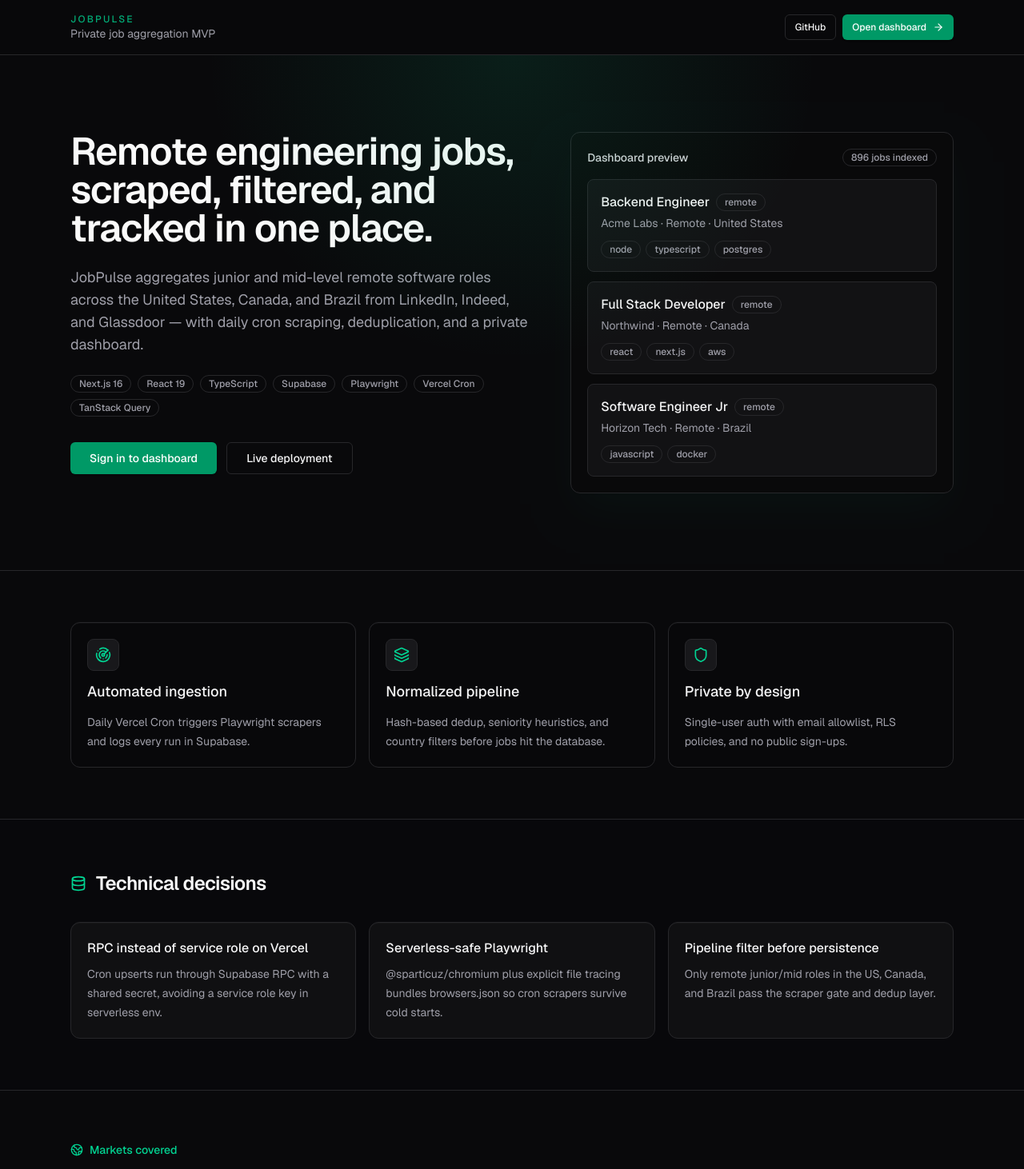
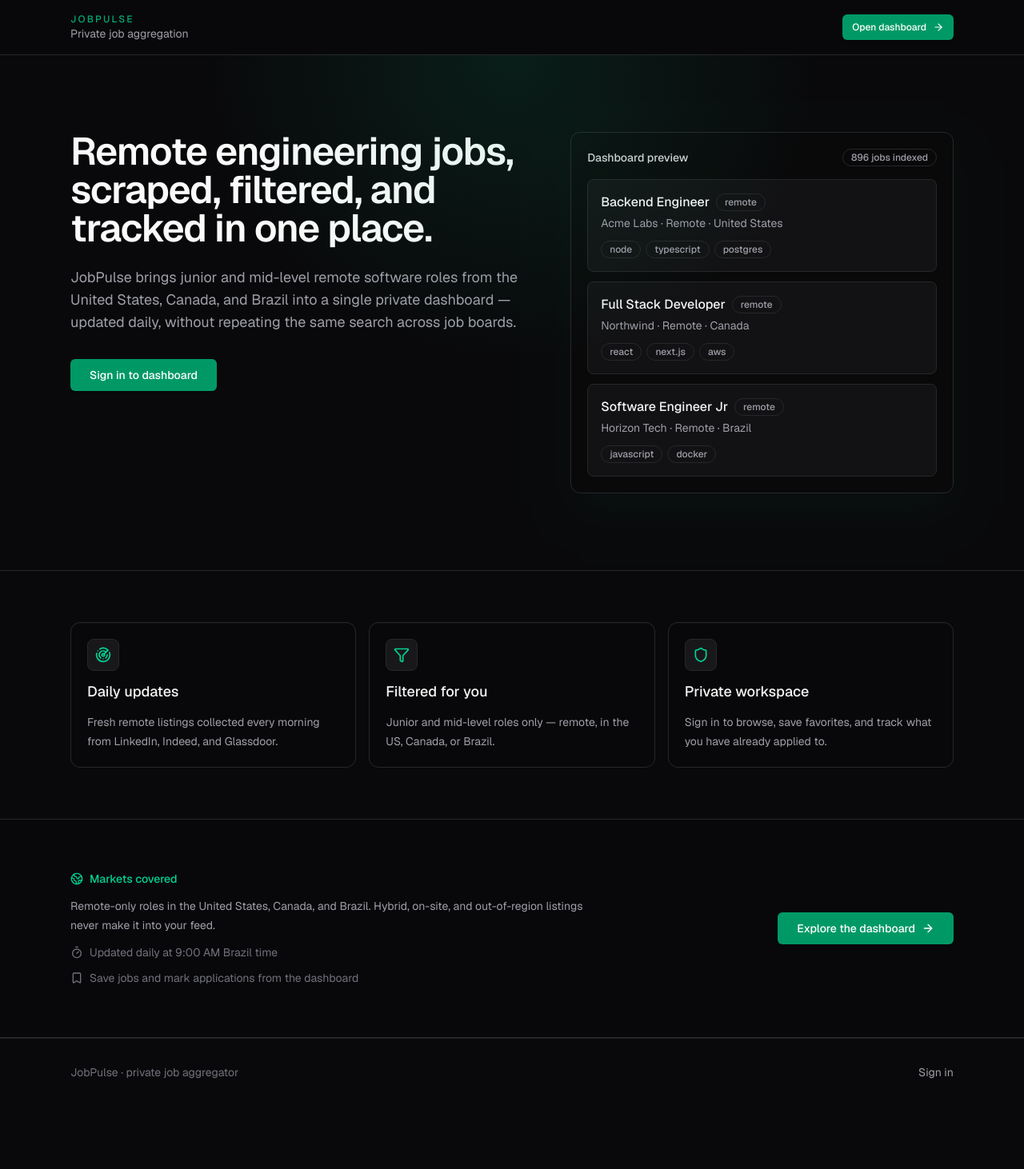
Before and after one commit to giovaniohira/job-board-agreggator, a Next.js app: page / in a window 1280 px wide. Shown: the top 1462 px of the page at 80% size. After the commit the page ends 1383 px from the top, so only its background shows below. Built offline with nearby package versions, Linux system fonts and the light colour scheme.

Commit message:
refactor: strip tech stack and architecture copy from landing page
Keep product-focused messaging on the site; stack and technical decisions remain in the GitHub README only.

```diff
--- a/src/app/layout.tsx
+++ b/src/app/layout.tsx
@@ -16,11 +16,11 @@
 export const metadata: Metadata = {
   title: "JobPulse — Remote Job Aggregator",
   description:
-    "Private job aggregator with daily Playwright scraping, Supabase pipeline, and a Next.js dashboard for remote junior/mid software roles in the US, Canada, and Brazil.",
+    "Private dashboard for remote junior and mid-level software roles in the United States, Canada, and Brazil.",
   openGraph: {
     title: "JobPulse — Remote Job Aggregator",
     description:
-      "Automated remote job aggregation for junior and mid-level software engineering roles.",
+      "Remote engineering jobs, filtered and tracked in one private dashboard.",
     url: "https://job-board-pulse.vercel.app",
     siteName: "JobPulse",
     type: "website",
--- a/src/components/landing/landing-page.tsx
+++ b/src/components/landing/landing-page.tsx
@@ -1,9 +1,9 @@
 import Link from "next/link";
 import {
   ArrowRight,
-  Database,
+  Bookmark,
+  Filter,
   Globe2,
-  Layers,
   Radar,
   Shield,
   Timer,
@@ -11,31 +11,6 @@
 import { Button } from "@/components/ui/button";
 import { Badge } from "@/components/ui/badge";
 import { Card, CardContent } from "@/components/ui/card";
-
-const stack = [
-  "Next.js 16",
-  "React 19",
-  "TypeScript",
-  "Supabase",
-  "Playwright",
-  "Vercel Cron",
-  "TanStack Query",
-];
-
-const decisions = [
-  {
-    title: "RPC instead of service role on Vercel",
-    body: "Cron upserts run through Supabase RPC with a shared secret, avoiding a service role key in serverless env.",
-  },
-  {
-    title: "Serverless-safe Playwright",
-    body: "@sparticuz/chromium plus explicit file tracing bundles browsers.json so cron scrapers survive cold starts.",
-  },
-  {
-    title: "Pipeline filter before persistence",
-    body: "Only remote junior/mid roles in the US, Canada, and Brazil pass the scraper gate and dedup layer.",
-  },
-];
 
 const previewJobs = [
   {
@@ -67,25 +42,14 @@
             <p className="text-xs font-medium uppercase tracking-[0.18em] text-emerald-400/80">
               JobPulse
             </p>
-            <p className="text-sm text-zinc-400">Private job aggregation MVP</p>
+            <p className="text-sm text-zinc-400">Private job aggregation</p>
           </div>
-          <div className="flex items-center gap-2">
-            <Button asChild variant="outline" size="sm">
-              <a
-                href="https://github.com/giovaniohira/job-board-agreggator"
-                target="_blank"
-                rel="noopener noreferrer"
-              >
-                GitHub
-              </a>
-            </Button>
           <Button asChild size="sm">
             <Link href="/login">
               Open dashboard
               <ArrowRight className="h-3.5 w-3.5" />
             </Link>
           </Button>
-          </div>
         </div>
       </header>
 
@@ -98,30 +62,13 @@
                 Remote engineering jobs, scraped, filtered, and tracked in one place.
               </h1>
               <p className="max-w-xl text-base leading-7 text-zinc-400 md:text-lg">
-                JobPulse aggregates junior and mid-level remote software roles across
-                the United States, Canada, and Brazil from LinkedIn, Indeed, and
-                Glassdoor — with daily cron scraping, deduplication, and a private
-                dashboard.
+                JobPulse brings junior and mid-level remote software roles from the
+                United States, Canada, and Brazil into a single private dashboard —
+                updated daily, without repeating the same search across job boards.
               </p>
-              <div className="flex flex-wrap gap-2">
-                {stack.map((item) => (
-                  <Badge key={item} variant="outline">
-                    {item}
-                  </Badge>
-                ))}
-              </div>
               <div className="flex flex-wrap gap-3 pt-2">
                 <Button asChild size="lg">
                   <Link href="/login">Sign in to dashboard</Link>
-                </Button>
-                <Button asChild variant="outline" size="lg">
-                  <a
-                    href="https://job-board-pulse.vercel.app/login"
-                    target="_blank"
-                    rel="noopener noreferrer"
-                  >
-                    Live deployment
-                  </a>
                 </Button>
               </div>
             </div>
@@ -165,18 +112,18 @@
             {[
               {
                 icon: Radar,
-                title: "Automated ingestion",
-                body: "Daily Vercel Cron triggers Playwright scrapers and logs every run in Supabase.",
+                title: "Daily updates",
+                body: "Fresh remote listings collected every morning from LinkedIn, Indeed, and Glassdoor.",
               },
               {
-                icon: Layers,
-                title: "Normalized pipeline",
-                body: "Hash-based dedup, seniority heuristics, and country filters before jobs hit the database.",
+                icon: Filter,
+                title: "Filtered for you",
+                body: "Junior and mid-level roles only — remote, in the US, Canada, or Brazil.",
               },
               {
                 icon: Shield,
-                title: "Private by design",
-                body: "Single-user auth with email allowlist, RLS policies, and no public sign-ups.",
+                title: "Private workspace",
+                body: "Sign in to browse, save favorites, and track what you have already applied to.",
               },
             ].map(({ icon: Icon, title, body }) => (
               <Card key={title} className="border-zinc-800/80 bg-zinc-950/50">
@@ -194,26 +141,6 @@
 
         <section className="border-y border-zinc-800/80 bg-zinc-950/40">
           <div className="mx-auto max-w-6xl px-4 py-16 md:px-6">
-            <div className="mb-8 flex items-center gap-3">
-              <Database className="h-5 w-5 text-emerald-400" />
-              <h2 className="text-2xl font-semibold tracking-tight text-zinc-50">
-                Technical decisions
-              </h2>
-            </div>
-            <div className="grid gap-4 md:grid-cols-3">
-              {decisions.map((item) => (
-                <Card key={item.title} className="border-zinc-800/80">
-                  <CardContent className="space-y-2 p-5">
-                    <h3 className="font-medium text-zinc-100">{item.title}</h3>
-                    <p className="text-sm leading-6 text-zinc-400">{item.body}</p>
-                  </CardContent>
-                </Card>
-              ))}
-            </div>
-          </div>
-        </section>
-
-        <section className="mx-auto max-w-6xl px-4 py-16 md:px-6">
             <div className="grid gap-6 md:grid-cols-[1fr_auto] md:items-center">
               <div className="space-y-3">
                 <div className="flex items-center gap-2 text-emerald-400">
@@ -222,11 +149,15 @@
                 </div>
                 <p className="max-w-2xl text-sm leading-6 text-zinc-400">
                   Remote-only roles in the United States, Canada, and Brazil. Hybrid,
-                on-site, and out-of-region listings are filtered out before persistence.
+                  on-site, and out-of-region listings never make it into your feed.
                 </p>
                 <div className="flex items-center gap-2 text-zinc-500">
                   <Timer className="h-4 w-4" />
-                <span className="text-sm">Daily scrape at 9:00 AM Brazil time</span>
+                  <span className="text-sm">Updated daily at 9:00 AM Brazil time</span>
+                </div>
+                <div className="flex items-center gap-2 text-zinc-500">
+                  <Bookmark className="h-4 w-4" />
+                  <span className="text-sm">Save jobs and mark applications from the dashboard</span>
                 </div>
               </div>
               <Button asChild size="lg">
@@ -236,18 +167,16 @@
                 </Link>
               </Button>
             </div>
+          </div>
         </section>
       </main>
 
       <footer className="border-t border-zinc-800/80">
         <div className="mx-auto flex max-w-6xl flex-col gap-2 px-4 py-8 text-sm text-zinc-500 md:flex-row md:items-center md:justify-between md:px-6">
-          <p>Built by Giovani O. Hira · Next.js + Supabase + Playwright on Vercel</p>
-          <a
-            href="https://github.com/giovaniohira/job-board-agreggator"
-            className="text-zinc-400 transition-colors hover:text-zinc-200"
-          >
-            View source on GitHub
-          </a>
+          <p>JobPulse · private job aggregator</p>
+          <Link href="/login" className="text-zinc-400 transition-colors hover:text-zinc-200">
+            Sign in
+          </Link>
         </div>
       </footer>
     </div>
```
Also changed, not shown: 1 other file (tests, documents, lock files or other folders). Lines whose indentation alone changed are shown as unchanged.
